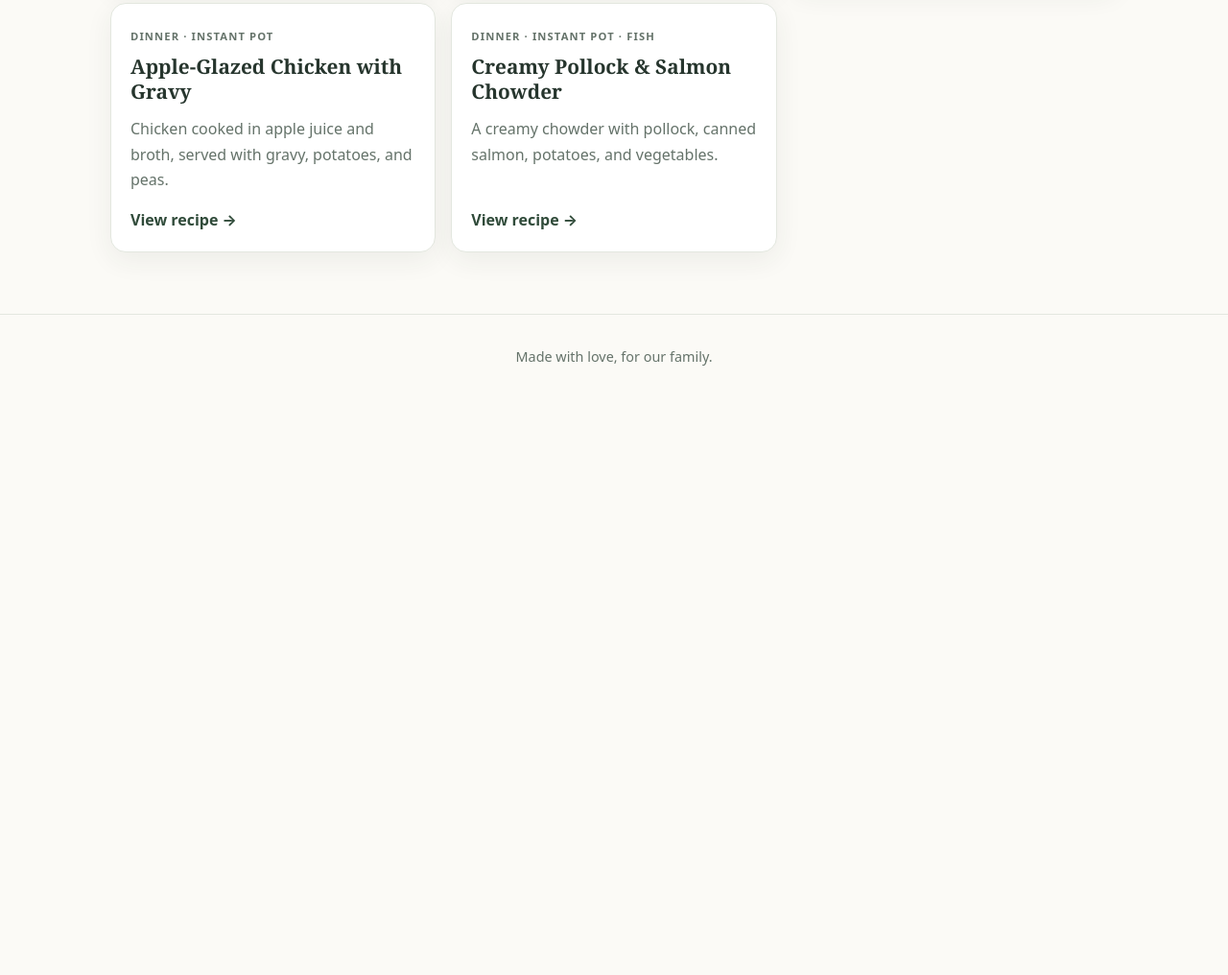
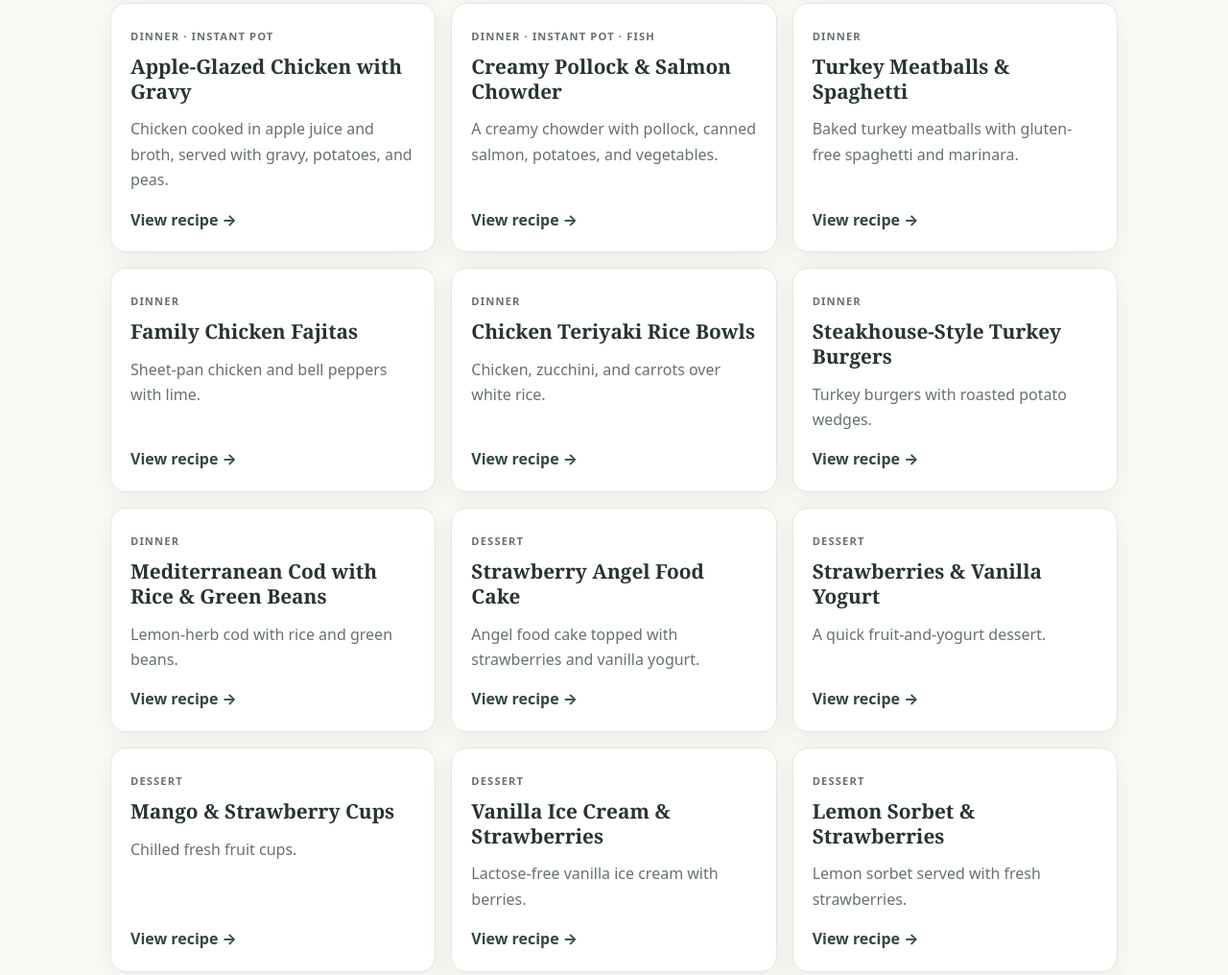
Before and after one commit to kmb1859/Recipe-Book, a plain HTML site: page index.html in a window 1280 px wide. Shown: the part 1545-2561 px from the top of the page at 96% size. Before the commit the page ends 1961 px from the top, so only its background shows below. Drawn offline with Linux system fonts and the light colour scheme.

Commit message:
Add family dinners and desserts to recipe index

```diff
--- a/index.html
+++ b/index.html
@@ -14,4 +14,14 @@
 <article class="recipe-card" data-category="dinner"><p class="card-category">Dinner · Stovetop</p><h3>Skillet-Steamed Turkey Meatballs</h3><p>Tender turkey meatballs gently steamed in a covered skillet.</p><a href="recipes/skillet-steamed-turkey-meatballs/">View recipe →</a></article>
 <article class="recipe-card" data-category="dinner instant-pot"><p class="card-category">Dinner · Instant Pot</p><h3>Apple-Glazed Chicken with Gravy</h3><p>Chicken cooked in apple juice and broth, served with gravy, potatoes, and peas.</p><a href="recipes/apple-glazed-chicken-gravy/">View recipe →</a></article>
 <article class="recipe-card" data-category="dinner instant-pot"><p class="card-category">Dinner · Instant Pot · Fish</p><h3>Creamy Pollock &amp; Salmon Chowder</h3><p>A creamy chowder with pollock, canned salmon, potatoes, and vegetables.</p><a href="recipes/creamy-pollock-salmon-chowder/">View recipe →</a></article>
+<article class="recipe-card" data-category="dinner"><p class="card-category">Dinner</p><h3>Turkey Meatballs & Spaghetti</h3><p>Baked turkey meatballs with gluten-free spaghetti and marinara.</p><a href="recipes/turkey-meatballs-spaghetti/">View recipe →</a></article>
+<article class="recipe-card" data-category="dinner"><p class="card-category">Dinner</p><h3>Family Chicken Fajitas</h3><p>Sheet-pan chicken and bell peppers with lime.</p><a href="recipes/family-chicken-fajitas/">View recipe →</a></article>
+<article class="recipe-card" data-category="dinner"><p class="card-category">Dinner</p><h3>Chicken Teriyaki Rice Bowls</h3><p>Chicken, zucchini, and carrots over white rice.</p><a href="recipes/chicken-teriyaki-rice-bowls/">View recipe →</a></article>
+<article class="recipe-card" data-category="dinner"><p class="card-category">Dinner</p><h3>Steakhouse-Style Turkey Burgers</h3><p>Turkey burgers with roasted potato wedges.</p><a href="recipes/steakhouse-turkey-burgers/">View recipe →</a></article>
+<article class="recipe-card" data-category="dinner"><p class="card-category">Dinner</p><h3>Mediterranean Cod with Rice & Green Beans</h3><p>Lemon-herb cod with rice and green beans.</p><a href="recipes/mediterranean-cod-rice-green-beans/">View recipe →</a></article>
+<article class="recipe-card" data-category="dessert"><p class="card-category">Dessert</p><h3>Strawberry Angel Food Cake</h3><p>Angel food cake topped with strawberries and vanilla yogurt.</p><a href="recipes/strawberry-angel-food-cake/">View recipe →</a></article>
+<article class="recipe-card" data-category="dessert"><p class="card-category">Dessert</p><h3>Strawberries & Vanilla Yogurt</h3><p>A quick fruit-and-yogurt dessert.</p><a href="recipes/strawberries-vanilla-yogurt/">View recipe →</a></article>
+<article class="recipe-card" data-category="dessert"><p class="card-category">Dessert</p><h3>Mango & Strawberry Cups</h3><p>Chilled fresh fruit cups.</p><a href="recipes/mango-strawberry-cups/">View recipe →</a></article>
+<article class="recipe-card" data-category="dessert"><p class="card-category">Dessert</p><h3>Vanilla Ice Cream & Strawberries</h3><p>Lactose-free vanilla ice cream with berries.</p><a href="recipes/vanilla-ice-cream-strawberries/">View recipe →</a></article>
+<article class="recipe-card" data-category="dessert"><p class="card-category">Dessert</p><h3>Lemon Sorbet & Strawberries</h3><p>Lemon sorbet served with fresh strawberries.</p><a href="recipes/lemon-sorbet-strawberries/">View recipe →</a></article>
 </div></section></main><footer class="site-footer">Made with love, for our family.</footer><script src="site.js"></script></body></html>
```
